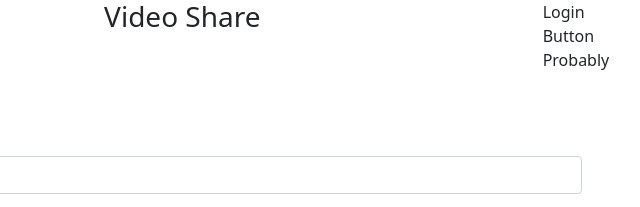
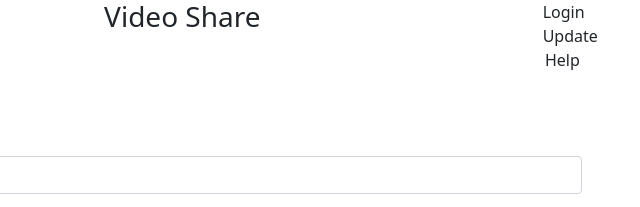
Before and after one commit to mark-riley/cloud-native-development-coursework, a website: page src/index.html in a window 1280 px wide. Shown: the top 207 px of the page, 426-1066 px from the left. Drawn offline with Linux system fonts and the light colour scheme.

Commit message:
Test for CI/CD pipeline

```diff
--- a/src/index.html
+++ b/src/index.html
@@ -28,7 +28,7 @@
 							<h3>Video Share</h3>
 						</div>
 						<div class="col-1">
-							<p>Login Button Probably</p>
+							<p>Login Update Help</p>
 						</div>
 					</div>
 				</div>
```
